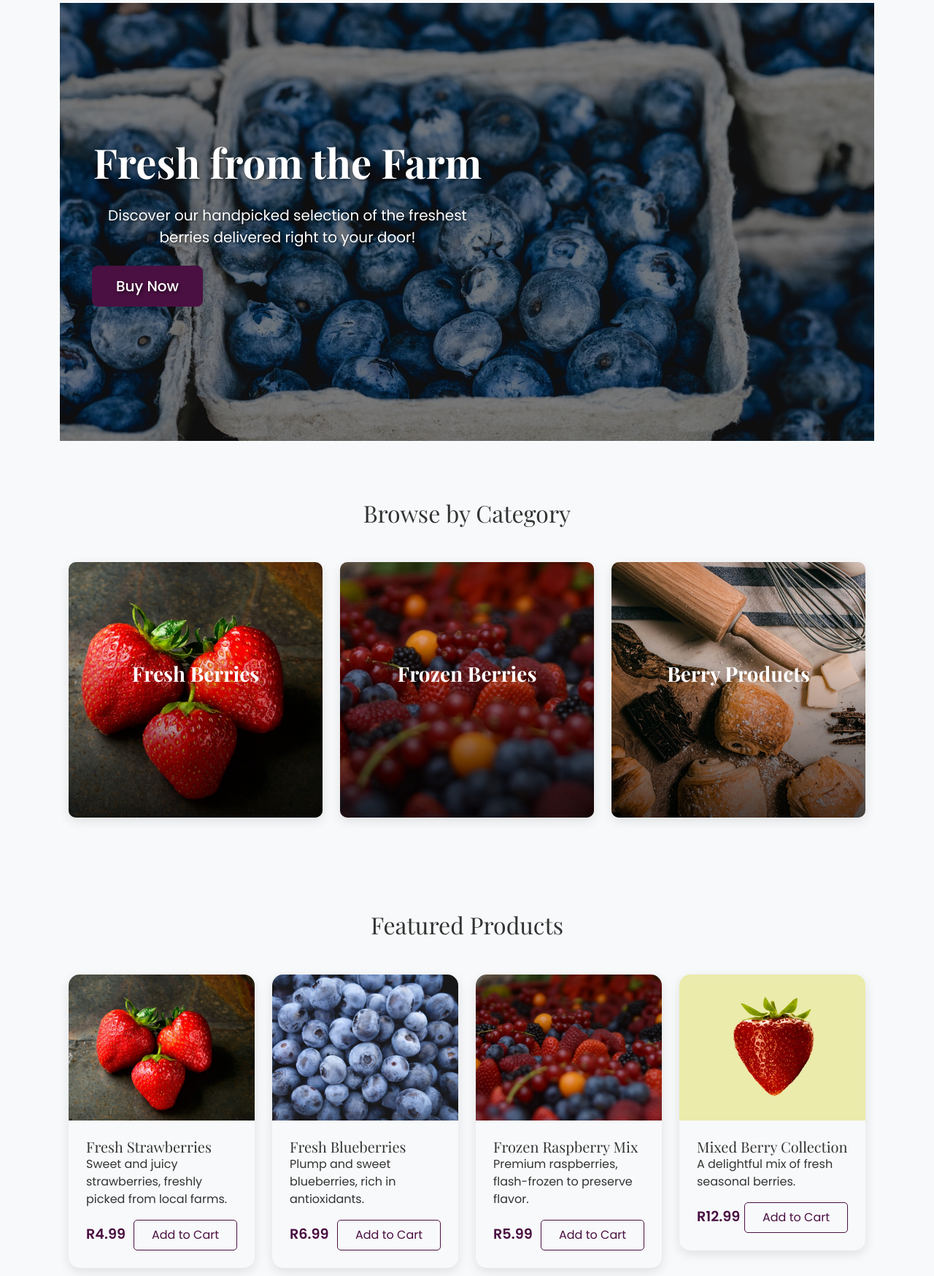
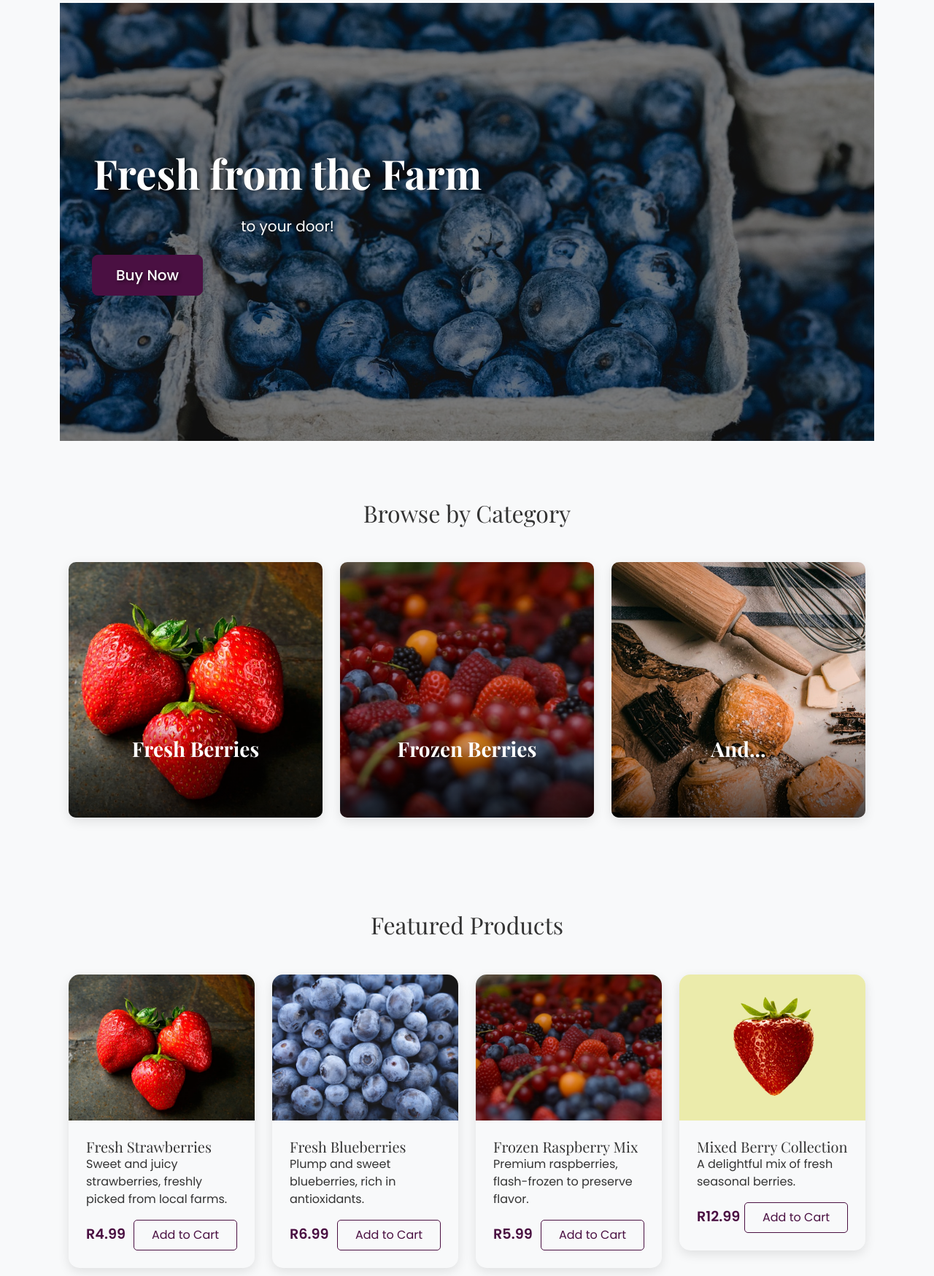
Before and after one commit to WayneBruton/berryboy, a Flask app: page / in a window 1280 px wide. Shown: the part 172-1920 px from the top of the page at 73% size. Run offline with Flask 3, Linux system fonts and the light colour scheme; data comes from the database, SQL or seed files in the repository; data that the repository does not hold is empty; some libraries are stand-ins or nearby versions.

Commit message:
2025/05/15C

```diff
--- a/app/templates/auth/register.html
+++ b/app/templates/auth/register.html
@@ -45,7 +45,7 @@
                             {% endif %}
                         </div>
                         <div class="d-grid">
-                            <button type="submit" class="btn btn-primary">Register</button>
+                            <button type="submit" class="btn btn-primary">Sign up for Freshness</button>
                         </div>
                     </form>
                     <div class="text-center mt-3">
--- a/app/templates/base.html
+++ b/app/templates/base.html
@@ -128,7 +128,7 @@
         <div class="container">
             <div class="row">
                 <div class="col-md-4">
-                    <h5>About BerryBoy</h5>
+                    <h5>About the BerryBoy</h5>
                     <p>Fresh, funky, and always delicious. We bring the best berries right to your doorstep.</p>
                 </div>
                 <div class="col-md-4">
--- a/app/templates/main/index.html
+++ b/app/templates/main/index.html
@@ -7,7 +7,7 @@
         <div class="container">
             <div class="hero-content">
                 <h1 class="display-4 fw-bold mb-4">Fresh from the Farm</h1>
-                <p class="lead mb-4">Discover our handpicked selection of the freshest berries delivered right to your door!</p>
+                <p class="lead mb-4">to your door!</p>
                 <div class="d-flex gap-3">
                     <a href="{{ url_for('shop.products') }}" class="btn btn-primary btn-lg">Buy Now</a>
                     <!-- <a href="#featured-products" class="btn btn-primary btn-lg">Learn More</a> -->
@@ -28,7 +28,7 @@
                         <img src="{{ url_for('static', filename='img/products/strawberries.jpg') }}" alt="Fresh Berries">
                         <div class="category-overlay">
                             <h3>Fresh Berries</h3>
-                            <p>Handpicked daily for maximum freshness. Our berries go straight from farm to your table.</p>
+                            <!-- <p>Handpicked daily for maximum freshness. Our berries go straight from farm to your table.</p> -->
                             <button class="btn btn-outline-light">Shop Fresh</button>
                         </div>
                     </div>
@@ -40,7 +40,7 @@
                         <img src="{{ url_for('static', filename='img/products/frozen-berries.jpg') }}" alt="Frozen Berries">
                         <div class="category-overlay">
                             <h3>Frozen Berries</h3>
-                            <p>Flash-frozen at peak ripeness to lock in nutrients and flavor. Perfect for smoothies and baking.</p>
+                            <!-- <p>Flash-frozen at peak ripeness to lock in nutrients and flavor. Perfect for smoothies and baking.</p> -->
                             <button class="btn btn-outline-light">Shop Frozen</button>
                         </div>
                     </div>
@@ -51,8 +51,8 @@
                     <div class="category-card">
                         <img src="{{ url_for('static', filename='img/products/berry-jam.jpg') }}" alt="Berry Products">
                         <div class="category-overlay">
-                            <h3>Berry Products</h3>
-                            <p>Artisanal jams, preserves, and berry-based treats made with love and natural ingredients.</p>
+                            <h3>And...</h3>
+                            <!-- <p>Artisanal jams, preserves, and berry-based treats made with love and natural ingredients.</p> -->
                             <button class="btn btn-outline-light">Shop Products</button>
                         </div>
                     </div>
@@ -126,7 +126,7 @@
 <!-- Why Choose Us -->
 <section class="why-choose-us py-5">
     <div class="container">
-        <h2 class="text-center mb-5">Why Choose BerryBoy?</h2>
+        <h2 class="text-center mb-5">Why Choose theBerryBoy?</h2>
         <div class="row g-4">
             <div class="col-md-4">
                 <div class="feature-card text-center">
@@ -252,18 +252,27 @@ document.addEventListener('DOMContentLoaded', function() {
 </script>
 
 <style>
+    :root {
+        --hero-bg-image: url('{{ url_for('static', filename='img/hero/hero-bg.jpg') }}');
+    }
+
     .hero-section {
         margin-top: -2rem;
     }
+
     .hero-slide {
         background-size: cover;
         background-position: center;
         min-height: 75vh;
         position: relative;
     }
+
     .hero-bg {
-        background-image: linear-gradient(rgba(0,0,0,0.2), rgba(0,0,0,0.2)), url('{{ url_for('static', filename='img/hero/hero-bg.jpg') }}');
+        background-image: linear-gradient(rgba(0,0,0,0.2), rgba(0,0,0,0.2)), var(--hero-bg-image);
+        background-size: cover;
+        background-position: center;
     }
+
     .hero-slide::before {
         content: "";
         position: absolute;
```
